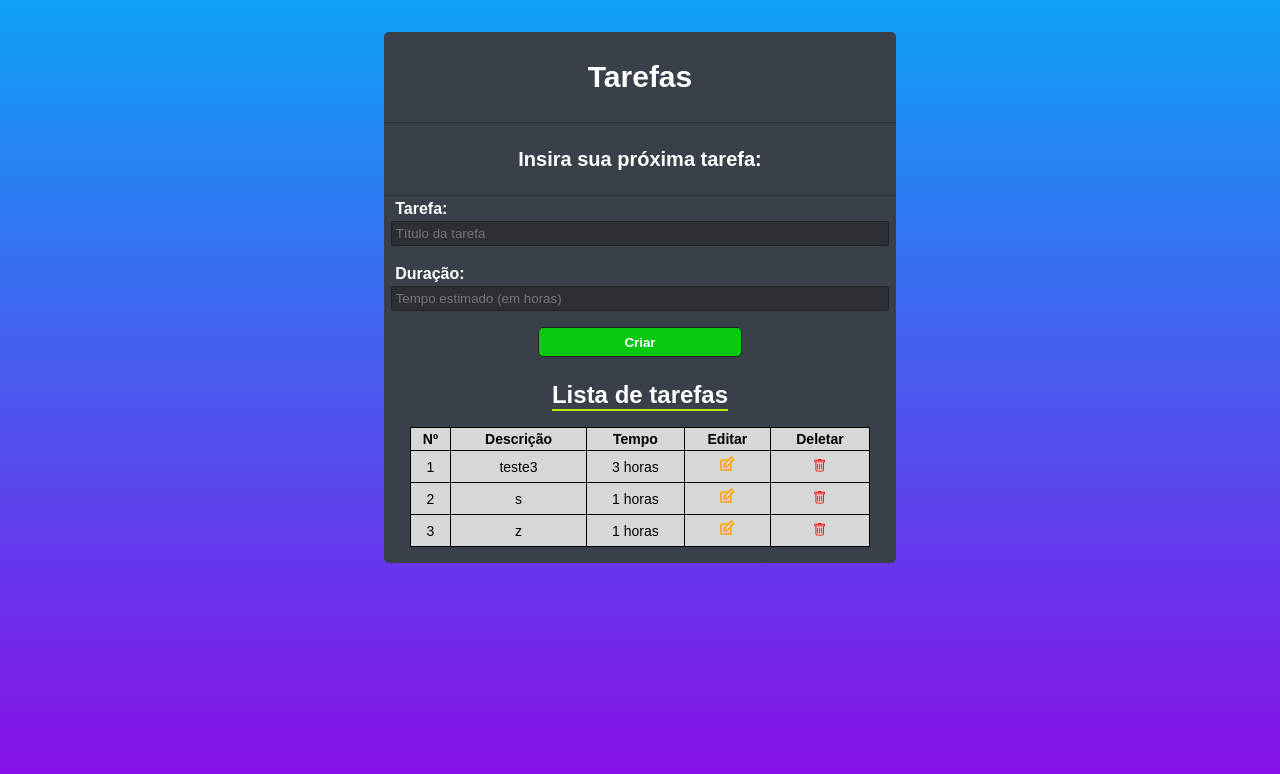
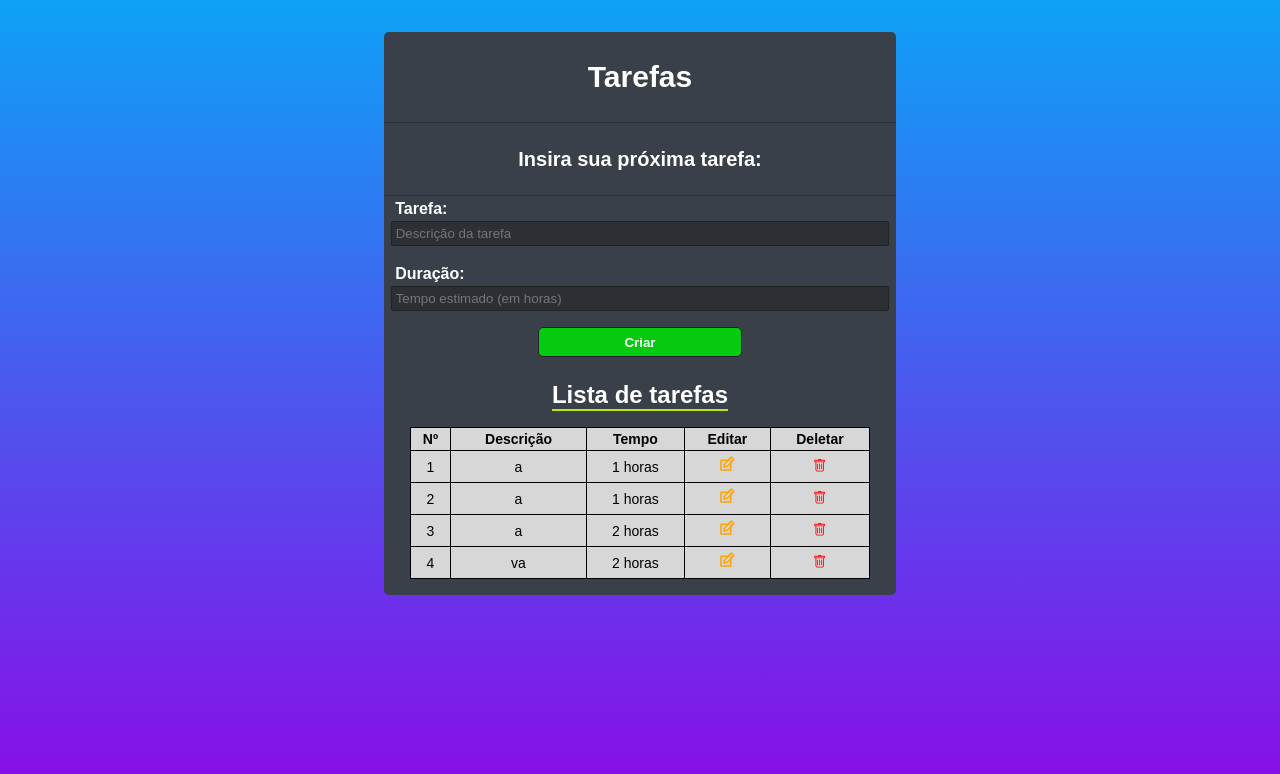
Before and after one commit to Danrlei22/tarefas, a React (Create React App) app: page / in a window 1280 px wide. Shown: the top 774 px of the page. Built offline with nearby package versions, Linux system fonts and the light colour scheme; data requests are answered from the project's data file.

Commit message:
feat: add toast notifications to user on insert and delete actions

```diff
--- a/data/db.json
+++ b/data/db.json
@@ -1,21 +1,27 @@
 {
   "todos": [
     {
-      "id": "1741212087509",
-      "title": "teste3",
-      "time": "3",
-      "done": false
-    },
-    {
-      "id": 1741212493772,
-      "title": "s",
+      "id": "5411",
+      "title": "a",
       "time": "1",
       "done": false
     },
     {
-      "id": 1741212501541,
-      "title": "z",
+      "id": "da9a",
+      "title": "a",
       "time": "1",
+      "done": false
+    },
+    {
+      "id": "61f9",
+      "title": "a",
+      "time": "2",
+      "done": false
+    },
+    {
+      "id": "6b76",
+      "title": "va",
+      "time": "2",
       "done": false
     }
   ]
--- a/package.json
+++ b/package.json
@@ -11,6 +11,7 @@
     "react-dom": "^18.3.1",
     "react-icons": "^5.3.0",
     "react-scripts": "5.0.1",
+    "react-toastify": "^11.0.5",
     "web-vitals": "^2.1.4"
   },
   "scripts": {
--- a/src/App.js
+++ b/src/App.js
@@ -3,6 +3,8 @@ import TodoForm from "./components/TodoForm";
 import TodoList from "./components/TodoList";
 
 import "./App.css";
+import { toast, ToastContainer } from "react-toastify";
+import "react-toastify/dist/ReactToastify.css";
 
 const API = "http://localhost:5000";
 
@@ -20,12 +22,11 @@ function App() {
 
   const handleSubmit = async (newTodo) => {
     const todo = {
-      id: Date.now(),
       ...newTodo,
       done: false,
     };
 
-    await fetch(API + "/todos", {
+    const response = await fetch(API + "/todos", {
       method: "POST",
       body: JSON.stringify(todo),
       headers: {
@@ -33,14 +34,26 @@ function App() {
       },
     });
 
-    fetchTodos();
+    if (response.ok) {
+      const data = await response.json();
+      setTodos((prevTodos) => [...prevTodos, data]);
+      toast.success(`Tarefa "${data.title}" adicionada com sucesso!`);
+    } else {
+      toast.error("Erro ao adicionar tarefa.");
+    }
   };
 
-  const handleDelete = async (id) => {
-    await fetch(`${API}/todos/${id}`, {
+  const handleDelete = async (id, title) => {
+    const response = await fetch(`${API}/todos/${id}`, {
       method: "DELETE",
     });
-    fetchTodos();
+
+    if (response.ok) {
+      setTodos((prevTodos) => prevTodos.filter((todo) => todo.id !== id));
+      toast.error(`Tarefa "${title}" deletada com sucesso!`);
+    } else {
+      toast.error("Erro ao deletar todo:", response.statusText);
+    }
   };
 
   useEffect(() => {
@@ -52,6 +65,10 @@ function App() {
       <TodoForm onSubmit={handleSubmit} />
       <h2 className="titleList">Lista de tarefas</h2>
       <TodoList todos={todos} onDelete={handleDelete} loading={loading} />
+      <ToastContainer
+        position="bottom-center"
+        autoClose={5000}
+      />
     </div>
   );
 }
--- a/src/components/TodoForm.jsx
+++ b/src/components/TodoForm.jsx
@@ -29,7 +29,7 @@ const TodoForm = ({ onSubmit }) => {
           className={styles.inputTask}
             type="text"
             id="title"
-            placeholder="Título da tarefa"
+            placeholder="Descrição da tarefa"
             onChange={(e) => setTitle(e.target.value)}
             value={title || ""}
             required
@@ -40,7 +40,7 @@ const TodoForm = ({ onSubmit }) => {
           <label className={styles.labelTask} htmlFor="time">Duração:</label>
           <input
            className={styles.inputTime}
-            type="text"
+            type="number"
             id="time"
             placeholder="Tempo estimado (em horas)"
             onChange={(e) => setTime(e.target.value)}
@@ -49,7 +49,7 @@ const TodoForm = ({ onSubmit }) => {
           />
         </div>
 
-        <input className={styles.btnSubmit} type="submit" value="Criar" />
+        <button className={styles.btnSubmit} type="submit">Criar</button>
       </form>
     </>
   );
--- a/src/components/TodoList.jsx
+++ b/src/components/TodoList.jsx
@@ -39,7 +39,7 @@ const TodoList = ({ todos, onDelete, loading }) => {
               <td>
                 <button
                   className={styles.iconDeleteTable}
-                  onClick={() => onDelete(todo.id)}
+                  onClick={() => onDelete(todo.id, todo.title)}
                 >
                   <BsTrash />
                 </button>
```
Also changed, not shown: src/App.css (line endings or trailing spaces), 1 other file (tests, documents, lock files or other folders).
